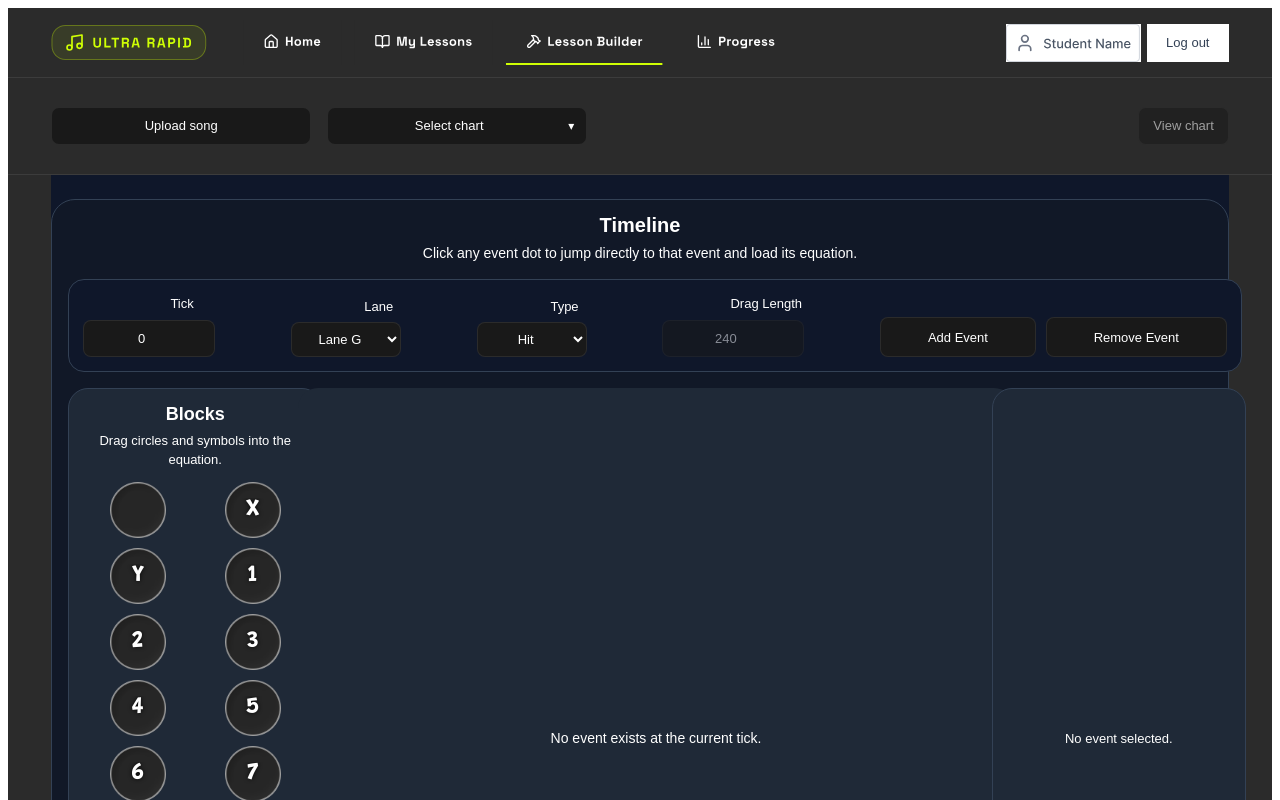
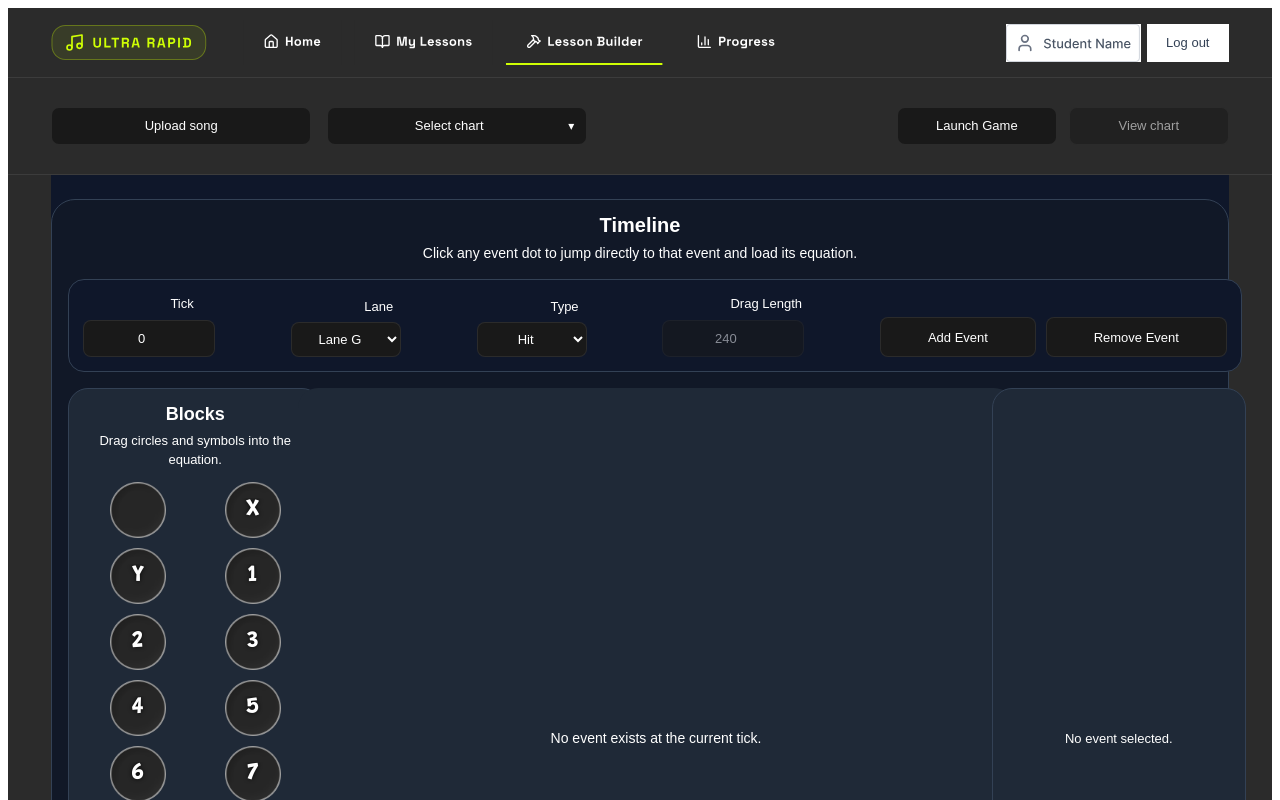
Before and after one commit to Thiiia/ultrarapidplatform, a Next.js app: page /editor in a window 1280 px wide. Shown: the top 800 px of the page. Built offline with nearby package versions, Linux system fonts and the light colour scheme.

Commit message:
Adding Launcher to editor menu, and fixing dot display

```diff
--- a/app/editor/page.tsx
+++ b/app/editor/page.tsx
@@ -379,6 +379,7 @@ function EditorPanel({
   onSongUploadClick,
   onCreateBlankChart,
   onUploadChartClick,
+  onLaunchGame,
 }: {
   songLabel: string;
   chartLabel: string;
@@ -389,6 +390,7 @@ function EditorPanel({
   onSongUploadClick: () => void;
   onCreateBlankChart: () => void;
   onUploadChartClick: () => void;
+  onLaunchGame: () => void;
 }) {
   return (
     <section
@@ -441,9 +443,22 @@ function EditorPanel({
           </div>
         </div>
 
-        <EditorButton disabled={!chartFile.trim()} onClick={onToggleChartVisible}>
-          {isChartVisible ? "Hide chart" : "View chart"}
-        </EditorButton>
+        <div
+          style={{
+            display: "flex",
+            alignItems: "center",
+            gap: 12,
+            flexWrap: "wrap",
+          }}
+        >
+          <EditorButton onClick={onLaunchGame} width={160}>
+            Launch Game
+          </EditorButton>
+
+          <EditorButton disabled={!chartFile.trim()} onClick={onToggleChartVisible} width={160}>
+            {isChartVisible ? "Hide chart" : "View chart"}
+          </EditorButton>
+        </div>
       </div>
     </section>
   );
@@ -571,6 +586,10 @@ export default function EditorPage() {
     );
     applyChartFile(blankChart, "blank.chart");
     setIsChartVisible(false);
+  };
+
+  const handleLaunchGame = () => {
+    window.open("/game?autostart=1&fullscreen=1", "_blank", "noopener,noreferrer");
   };
 
   const handleSongUpload = (event: ChangeEvent<HTMLInputElement>) => {
@@ -701,6 +720,7 @@ export default function EditorPage() {
         onSongUploadClick={() => songUploadInputRef.current?.click()}
         onCreateBlankChart={handleCreateBlankChart}
         onUploadChartClick={() => chartUploadInputRef.current?.click()}
+        onLaunchGame={handleLaunchGame}
       />
 
       {isChartVisible && (
--- a/components/editor/BrowserTimelinePanel.tsx
+++ b/components/editor/BrowserTimelinePanel.tsx
@@ -561,15 +561,25 @@ function HorizontalDotPanel({
                     title={`${event.label} • ${formatTime(event.seconds)} • tick ${event.tick} • lane ${laneLabel(event.lane)}`}
                     onClick={() => onEventClick(event)}
                     style={{
-                      width: "14px",
-                      height: "14px",
+                      width: "18px",
+                      height: "18px",
                       borderRadius: "9999px",
-                      flexShrink: 0,
                       border: "none",
                       outline: "none",
                       cursor: "pointer",
                       padding: 0,
-                      backgroundColor: isActive
+                      background: "transparent",
+                      display: "flex",
+                      alignItems: "center",
+                      justifyContent: "center",
+                    }}
+                  >
+                    <div
+                      style={{
+                        width: "14px",
+                        height: "14px",
+                        borderRadius: "9999px",
+                        background: isActive
                           ? "rgba(207,255,4,0.4)"
                           : "rgba(207,255,4,0.3)",
                         boxShadow: isActive
@@ -577,6 +587,8 @@ function HorizontalDotPanel({
                           : "none",
                       }}
                     />
+                  </button>
+
                   <div
                     style={{
                       minHeight: "28px",
```
Lines whose indentation alone changed are shown as unchanged.
